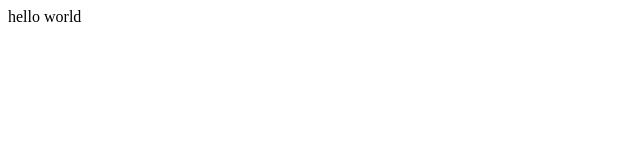
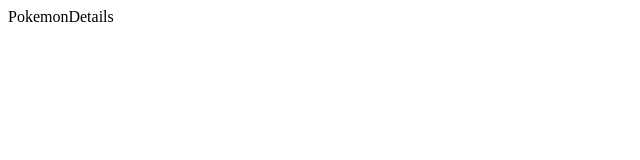
Before and after one commit to Basemsisy/pokemon-app, a React (Vite) app: page /pokemon/1 in a window 1280 px wide. Shown: the top 160 px of the page, without its empty margins (0-640 px from the left). Built offline with nearby package versions, Linux system fonts and the light colour scheme.

Commit message:
Set up basic routing for Pokemon app

```diff
--- a/src/App.tsx
+++ b/src/App.tsx
@@ -1,5 +1,16 @@
+import { BrowserRouter, Routes, Route, Navigate } from "react-router-dom";
+import PokemonList from "./components/PokemonList";
+import PokemonDetails from "./components/PokemonDetails";
 function App() {
-  return <div>hello world</div>;
+  return (
+    <BrowserRouter>
+      <Routes>
+        <Route path="/" element={<PokemonList />} />
+        <Route path="/pokemon/:name" element={<PokemonDetails />} />
+        <Route path="*" element={<Navigate to="/" replace />} />
+      </Routes>
+    </BrowserRouter>
+  );
 }
 
 export default App;
--- /dev/null
+++ b/src/components/PokemonDetails.tsx
@@ -0,0 +1,9 @@
+import React from "react";
+
+type Props = {};
+
+const PokemonDetails = (props: Props) => {
+  return <div>PokemonDetails</div>;
+};
+
+export default PokemonDetails;
--- /dev/null
+++ b/src/components/PokemonList.tsx
@@ -0,0 +1,9 @@
+import React from "react";
+
+type Props = {};
+
+const PokemonList = (props: Props) => {
+  return <div>PokemonList</div>;
+};
+
+export default PokemonList;
```
